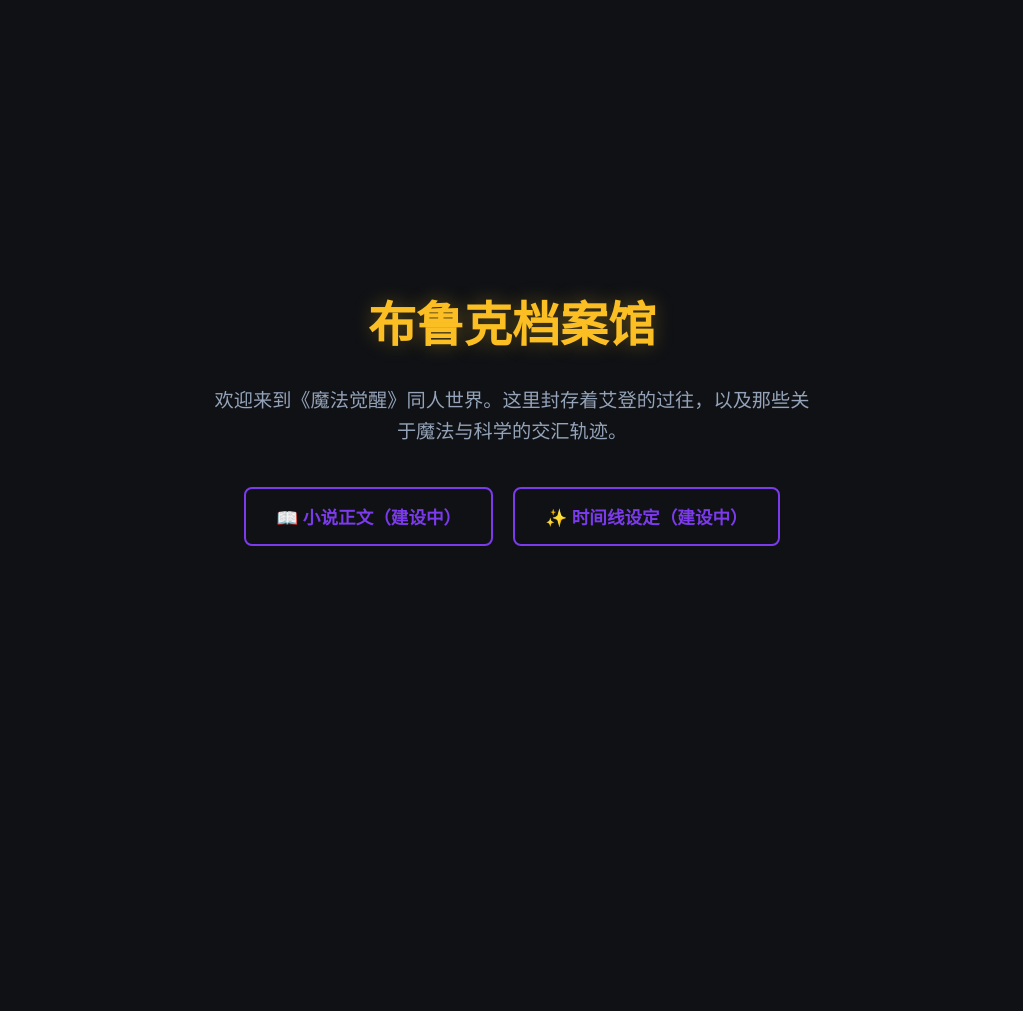
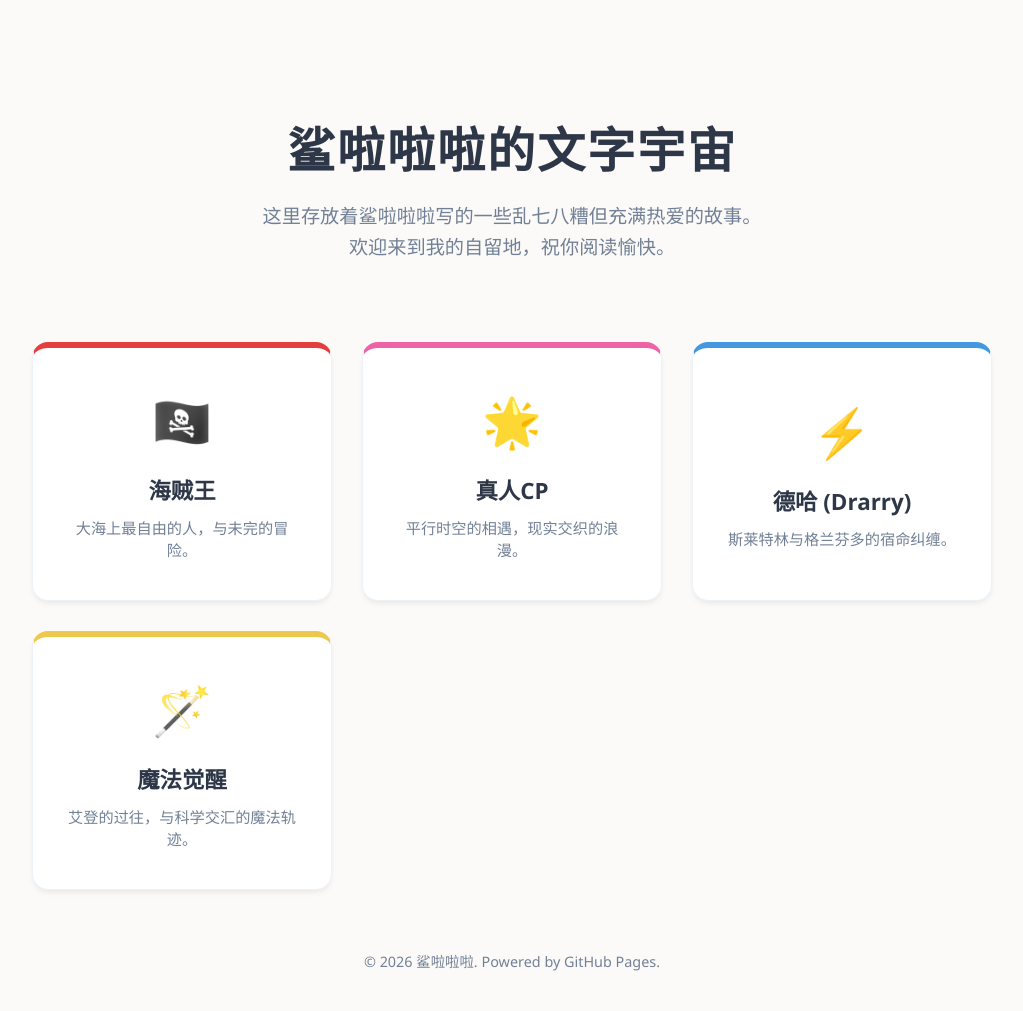
Before and after one commit to GlassTankSong/GlassTankSong.github.io, a plain HTML site: page index.html in a window 1280 px wide. Shown: the whole page, without its empty margins (128-1151 px from the left). Before the commit the page ends 800 px from the top, so only its background shows below. Drawn offline with Linux system fonts and the light colour scheme.

Commit message:
Update index.html

```diff
--- a/index.html
+++ b/index.html
@@ -2,47 +2,153 @@
 <html lang="zh-CN">
 <head>
     <meta charset="UTF-8">
-    <title>布鲁克档案馆 | 艾登的魔法世界</title>
+    <meta name="viewport" content="width=device-width, initial-scale=1.0">
+    <title>鲨啦啦啦的文字宇宙</title>
     <style>
+        /* 明亮温暖的配色 */
+        :root {
+            --bg-color: #fcfaf8; /* 温暖的米白背景 */
+            --text-main: #2d3748; /* 深灰主色调 */
+            --text-sub: #718096; /* 浅灰副标题 */
+            --card-bg: #ffffff;
+            --shadow: 0 4px 6px -1px rgba(0, 0, 0, 0.05), 0 2px 4px -1px rgba(0, 0, 0, 0.03);
+            --shadow-hover: 0 20px 25px -5px rgba(0, 0, 0, 0.1), 0 10px 10px -5px rgba(0, 0, 0, 0.04);
+        }
+
         body {
-            background-color: #0f1115;
-            color: #e2e8f0;
-            font-family: 'Segoe UI', Tahoma, sans-serif;
+            font-family: 'Segoe UI', -apple-system, BlinkMacSystemFont, Roboto, sans-serif;
+            background-color: var(--bg-color);
+            color: var(--text-main);
+            margin: 0;
+            padding: 0;
+            display: flex;
+            flex-direction: column;
+            align-items: center;
+            min-height: 100vh;
+        }
+
+        .header {
+            text-align: center;
+            padding: 80px 20px 40px 20px;
+            max-width: 800px;
+        }
+
+        h1 {
+            font-size: 3rem;
+            margin-bottom: 15px;
+            color: var(--text-main);
+            letter-spacing: 2px;
+        }
+
+        p.subtitle {
+            font-size: 1.2rem;
+            color: var(--text-sub);
+            line-height: 1.6;
+        }
+
+        /* 卡片网格布局 */
+        .grid-container {
+            display: grid;
+            grid-template-columns: repeat(auto-fit, minmax(250px, 1fr));
+            gap: 30px;
+            width: 100%;
+            max-width: 1000px;
+            padding: 20px;
+            box-sizing: border-box;
+        }
+
+        .card {
+            background-color: var(--card-bg);
+            border-radius: 16px;
+            padding: 40px 30px;
+            text-align: center;
+            text-decoration: none;
+            color: var(--text-main);
+            box-shadow: var(--shadow);
+            transition: transform 0.3s ease, box-shadow 0.3s ease;
+            border: 1px solid #edf2f7;
             display: flex;
             flex-direction: column;
             align-items: center;
             justify-content: center;
-            height: 100vh;
-            margin: 0;
-            text-align: center;
         }
-        h1 { color: #fbbf24; font-size: 3rem; margin-bottom: 10px; text-shadow: 0 0 20px rgba(251,191,36,0.3); }
-        p { color: #94a3b8; font-size: 1.2rem; max-width: 600px; line-height: 1.6; margin-bottom: 40px; }
-        .links { display: flex; gap: 20px; }
-        a {
-            color: #7c3aed;
-            text-decoration: none;
-            font-size: 1.1rem;
-            padding: 15px 30px;
-            border: 2px solid #7c3aed;
-            border-radius: 8px;
-            transition: all 0.3s;
+
+        .card:hover {
+            transform: translateY(-8px);
+            box-shadow: var(--shadow-hover);
+        }
+
+        .card-icon {
+            font-size: 3rem;
+            margin-bottom: 20px;
+        }
+
+        .card-title {
+            font-size: 1.4rem;
             font-weight: bold;
+            margin-bottom: 10px;
+            color: var(--text-main);
         }
-        a:hover {
-            background-color: #7c3aed;
-            color: #fff;
-            box-shadow: 0 0 20px rgba(124, 58, 237, 0.6);
+
+        .card-desc {
+            font-size: 0.95rem;
+            color: var(--text-sub);
+        }
+
+        /* 每个卡片专属的顶部点缀色 */
+        .card.onepiece { border-top: 6px solid #e53e3e; } /* 海贼王：红 */
+        .card.rps { border-top: 6px solid #ed64a6; } /* 真人CP：粉 */
+        .card.drarry { border-top: 6px solid #4299e1; } /* 德哈：蓝 */
+        .card.magic { border-top: 6px solid #ecc94b; } /* 魔法觉醒：黄 */
+
+        footer {
+            margin-top: auto;
+            padding: 40px;
+            color: var(--text-sub);
+            font-size: 0.9rem;
         }
     </style>
 </head>
 <body>
-    <h1>布鲁克档案馆</h1>
-    <p>欢迎来到《魔法觉醒》同人世界。这里封存着艾登的过往，以及那些关于魔法与科学的交汇轨迹。</p>
 
-    <div class="links">
-        <a href="#">📖 小说正文（建设中）</a>
-        <a href="#">✨ 时间线设定（建设中）</a>
+    <div class="header">
+        <h1>鲨啦啦啦的文字宇宙</h1>
+        <p class="subtitle">这里存放着鲨啦啦啦写的一些乱七八糟但充满热爱的故事。<br>欢迎来到我的自留地，祝你阅读愉快。</p>
     </div>
+
+    <div class="grid-container">
+        <!-- 卡片 1 -->
+        <a href="#" class="card onepiece">
+            <div class="card-icon">🏴‍☠️</div>
+            <div class="card-title">海贼王</div>
+            <div class="card-desc">大海上最自由的人，与未完的冒险。</div>
+        </a>
+
+        <!-- 卡片 2 -->
+        <a href="#" class="card rps">
+            <div class="card-icon">🌟</div>
+            <div class="card-title">真人CP</div>
+            <div class="card-desc">平行时空的相遇，现实交织的浪漫。</div>
+        </a>
+
+        <!-- 卡片 3 -->
+        <a href="#" class="card drarry">
+            <div class="card-icon">⚡</div>
+            <div class="card-title">德哈 (Drarry)</div>
+            <div class="card-desc">斯莱特林与格兰芬多的宿命纠缠。</div>
+        </a>
+
+        <!-- 卡片 4 -->
+        <a href="#" class="card magic">
+            <div class="card-icon">🪄</div>
+            <div class="card-title">魔法觉醒</div>
+            <div class="card-desc">艾登的过往，与科学交汇的魔法轨迹。</div>
+        </a>
+    </div>
+
+    <footer>
+        © 2026 鲨啦啦啦. Powered by GitHub Pages.
+    </footer>
+
 </body>
 </html>
```
